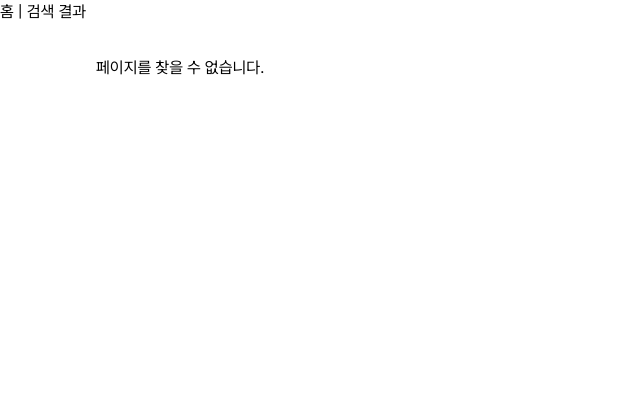
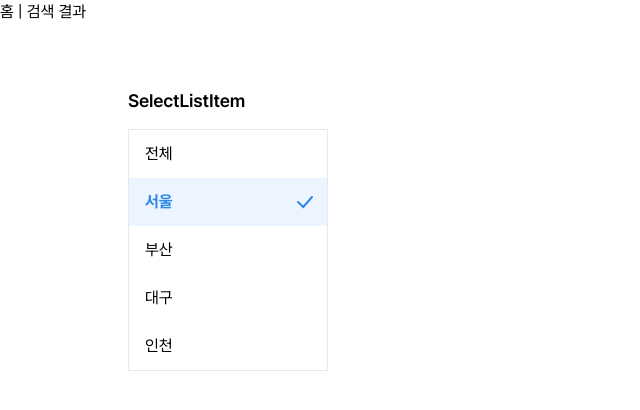
Before and after one commit to SOPT-all/39-COLLABORATION-WEB-ALBACHEONGUK, a React (Vite) app: page /setup/select-list-item in a window 1280 px wide. Shown: the top 410 px of the page, without its empty margins (0-640 px from the left). Built offline with nearby package versions, Linux system fonts and the light colour scheme.

Commit message:
feat: SelectListItem 확인용 setup 페이지 추가

```diff
--- a/src/App.tsx
+++ b/src/App.tsx
@@ -7,6 +7,7 @@ import Layout from './components/Layout.tsx';
 import JobRowPreviewPage from './pages/setup/JobRowPreviewPage.tsx';
 import JobRowDesignAuditPage from './pages/setup/JobRowDesignAuditPage.tsx';
 import JobCardPreviewPage from './pages/setup/JobCardPreviewPage.tsx';
+import SelectListItemPreviewPage from './pages/setup/SelectListItemPreviewPage.tsx';
 
 const canShowComponentPreview =
   import.meta.env.DEV || import.meta.env.VITE_ENABLE_COMPONENT_PREVIEW === 'true';
@@ -24,6 +25,9 @@ function App() {
         {canShowComponentPreview && (
           <Route path="setup/job-card" element={<JobCardPreviewPage />} />
         )}
+        {canShowComponentPreview && (
+          <Route path="setup/select-list-item" element={<SelectListItemPreviewPage />} />
+        )}
         <Route path="*" element={<NotFoundPage />} />
       </Route>
       {/* Query·Zustand 세팅 확인용 임시 화면*/}
--- /dev/null
+++ b/src/pages/setup/SelectListItemPreviewPage.tsx
@@ -0,0 +1,28 @@
+import { useState } from 'react';
+
+import SelectListItem from '../../components/SelectListItem.tsx';
+
+const CITY_OPTIONS = ['전체', '서울', '부산', '대구', '인천'];
+
+function SelectListItemPreviewPage() {
+  const [selectedCity, setSelectedCity] = useState('서울');
+
+  return (
+    <main className="flex flex-col gap-4 p-10">
+      <h2 className="text-title-18sb">SelectListItem</h2>
+      <ul className="w-[200px] border border-alba-gray-300">
+        {CITY_OPTIONS.map((city) => (
+          <li key={city}>
+            <SelectListItem
+              label={city}
+              isSelected={selectedCity === city}
+              onSelect={() => setSelectedCity(city)}
+            />
+          </li>
+        ))}
+      </ul>
+    </main>
+  );
+}
+
+export default SelectListItemPreviewPage;
```
